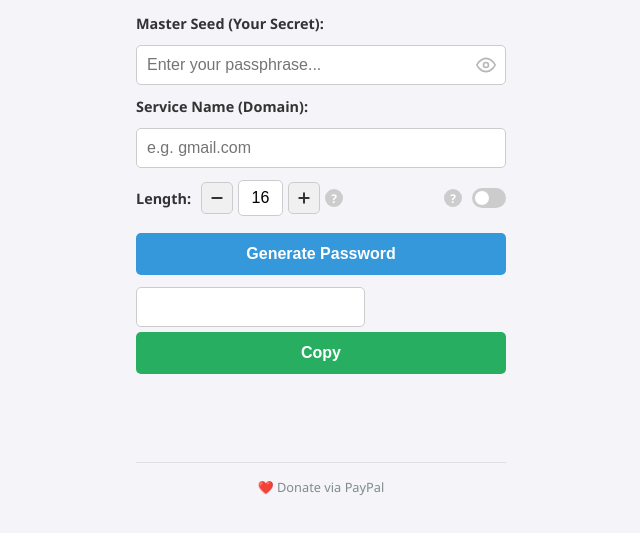
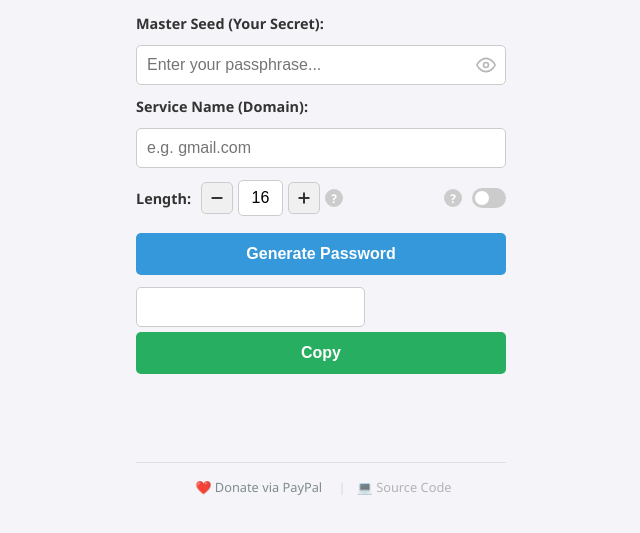
Before and after one commit to guillermo377/MindVault-Mobile, a website: page www/index.html in a window 1280 px wide. Shown: the part 49-582 px from the top of the page, without its empty margins (319-959 px from the left). Drawn offline with Linux system fonts and the light colour scheme.

```diff
--- a/www/index.html
+++ b/www/index.html
@@ -104,6 +104,11 @@
       <a id="donateLink" href="https://paypal.me/MindVaultDev" target="_blank" title="Support via PayPal">
         ❤️ <span data-lang-key="donateText">Donate via PayPal</span>
       </a>
+      <span style="opacity: 0.3; margin: 0 8px;">|</span>
+      <a href="https://github.com/guillermo377/MindVault-Mobile" target="_blank" title="GitHub Repository"
+        style="text-decoration: none; color: inherit; opacity: 0.7;">
+        💻 <span data-lang-key="repoText">Source Code</span>
+      </a>
     </div>
   </div>
 
--- a/www/js/popup.js
+++ b/www/js/popup.js
@@ -43,6 +43,7 @@
             btnGenerate: "Generate Password",
             btnCopy: "Copy",
             donateText: "Donate via PayPal",
+            repoText: "Source Code",
             statusReq: "Master Seed and Service Name are required.",
             statusGen: "Generated for",
             statusCopied: "Password Copied!",
@@ -59,6 +60,7 @@
             btnGenerate: "Generar Password",
             btnCopy: "Copiar",
             donateText: "Donar con PayPal",
+            repoText: "Código Fuente",
             statusReq: "Falta la Semilla Maestra o el Servicio.",
             statusGen: "Generado para",
             statusCopied: "¡Copiado al portapapeles!",
```
Also changed, not shown: 1 other file.
